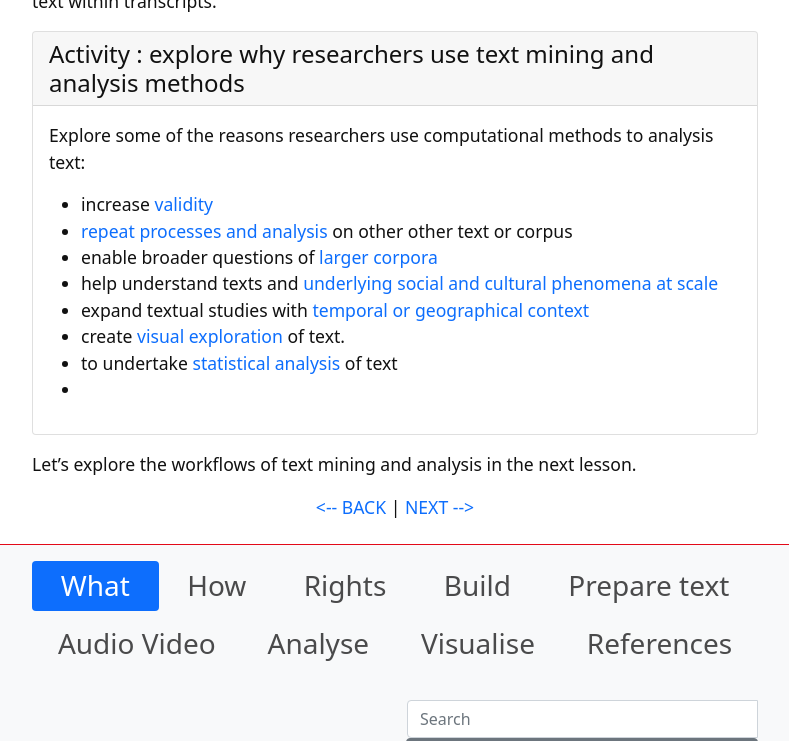
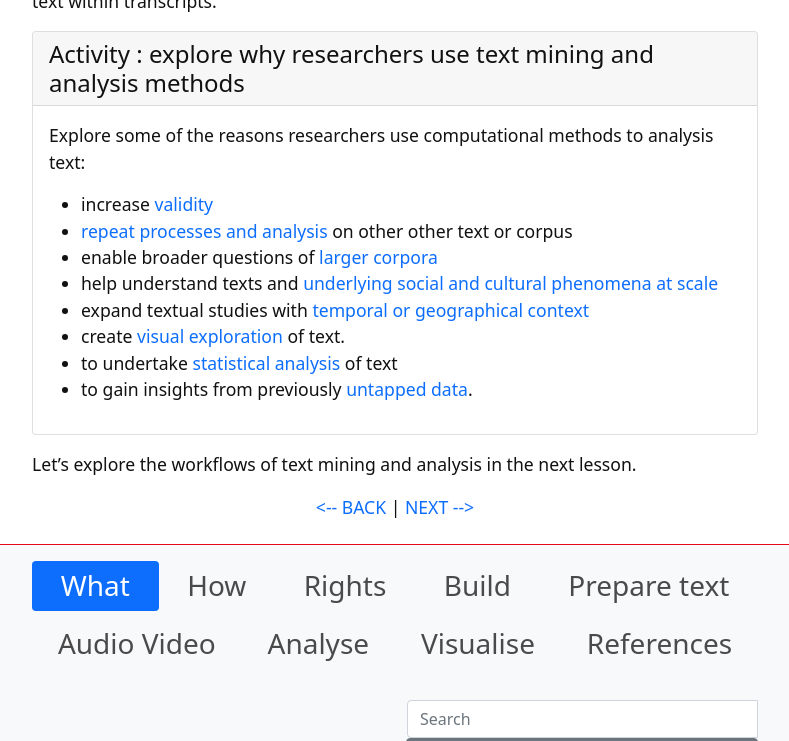
Before and after one commit to GULibrarySandbox/intro-text-mining-analysis-2022, a Jekyll site: the page built from content/1-what.md, in a window 1280 px wide and 900 px high, scrolled down 1618 px, cut to the strip 0-741 px from the top of the window. Shown: the whole strip, without its empty margins (245-1034 px from the left). Built offline with Jekyll 4.4.1, drawn with Linux system fonts in a browser that asks for light colours.

Commit message:
Update 1-what.md

```diff
--- a/content/1-what.md
+++ b/content/1-what.md
@@ -40,7 +40,7 @@ Explore some of the reasons researchers use computational methods to analysis te
 - expand textual studies with [temporal or geographical context](https://glam-workbench.net/web-archives/#exploring-change-over-time)
 - create [visual exploration](http://dh.library.yale.edu/projects/vogue/) of text.
 - to undertake [statistical analysis](https://journals-sagepub-com.libraryproxy.griffith.edu.au/doi/pdf/10.1177/1532673X02030002003) of text
-- {% endcapture %} {% include card.html header="Activity : explore why researchers use text mining and analysis methods" text=text %}
+- to gain insights from previously [untapped data](https://search.informit.org/doi/pdf/10.3316/agispt.20210727050654).{% endcapture %} {% include card.html header="Activity : explore why researchers use text mining and analysis methods" text=text %}
 
 Let's explore the workflows of text mining and analysis in the next lesson.
 
```
